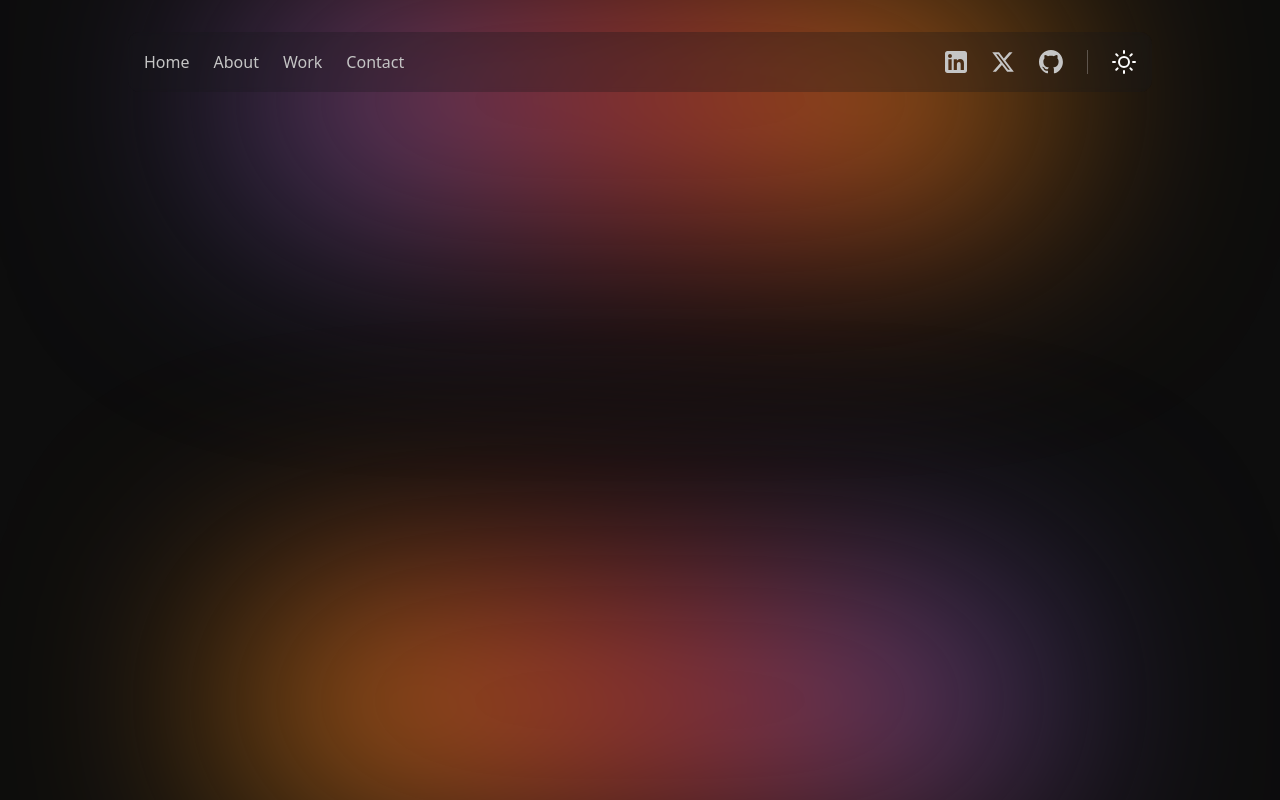
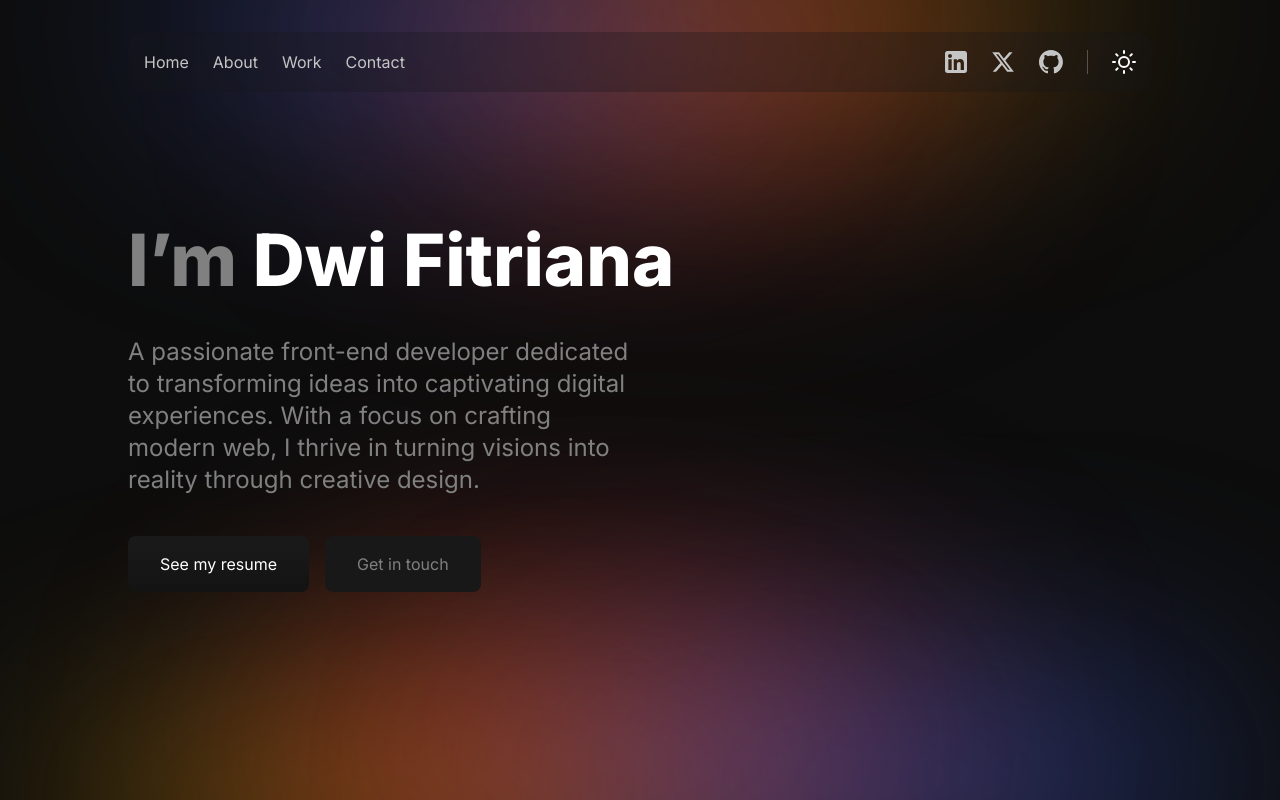
Before and after one commit to dwirizkyfitriana/portfolio, a Next.js app: page / in a window 1280 px wide. Built offline with nearby package versions, Linux system fonts and the light colour scheme.

Commit message:
feat(hero): add hero section

```diff
--- a/app/layout.tsx
+++ b/app/layout.tsx
@@ -1,4 +1,3 @@
-import BgGradientTop from '@/components/atoms/BgGradientTop'
 import Navbar from '@/components/molecules/Navbar'
 import '@/style/globals.css'
 import type { Metadata } from 'next'
@@ -12,10 +11,8 @@ export default function RootLayout({ children }: { children: React.ReactNode })
   return (
     <html lang='en'>
       <body className='dark'>
-        <BgGradientTop />
         <Navbar />
         {children}
-        <BgGradientTop position='bottom' />
       </body>
     </html>
   )
--- a/app/page.tsx
+++ b/app/page.tsx
@@ -3,7 +3,7 @@ import Hero from '@/components/organism/Hero'
 export default function Home() {
   return (
     <main className='main'>
-      {/* <Hero /> */}
+      <Hero />
     </main>
   )
 }
--- a/components/atoms/BgGradientTop.tsx
+++ /dev/null
@@ -1,9 +0,0 @@
-const BgGradientTop = ({ position }: { position?: 'bottom' }) => {
-  return (
-    <div className={`${position || ''} ellipse-container`}>
-      <div className='ellipse'></div>
-    </div>
-  )
-}
-
-export default BgGradientTop
--- a/components/organism/Hero.tsx
+++ b/components/organism/Hero.tsx
@@ -1,5 +1,25 @@
 const Hero = () => {
-  return <div>Hero</div>
+  return (
+    <div className='hero'>
+      <h1 className='md:hidden'>
+        <span>Hi 👋</span>
+      </h1>
+      <h1>
+        <span>I’m</span> Dwi Fitriana
+      </h1>
+      <p>
+        A passionate front-end developer dedicated to transforming ideas into captivating digital
+        experiences. With a focus on crafting modern web, I thrive in turning visions into reality
+        through creative design.
+      </p>
+      <div className='btn-container'>
+        <button className='btn text-white bg-gradient-dark w-full md:w-fit'>See my resume</button>
+        <button className='btn text-onyx dark:text-dark-grey bg-faint-white dark:bg-onyx w-full md:w-fit'>
+          Get in touch
+        </button>
+      </div>
+    </div>
+  )
 }
 
 export default Hero
--- a/style/globals.css
+++ b/style/globals.css
@@ -19,51 +19,22 @@
 }
 
 body {
-  @apply bg-main-white text-onyx;
+  background-image: url('/assets/images/gradient-header.svg'),
+    url('/assets/images/gradient-footer.svg');
+  background-position: center top, center bottom;
+  @apply bg-main-white text-onyx font-inter bg-no-repeat min-h-screen;
 }
 
 body.dark {
   @apply bg-black;
 }
 
-.ellipse-container {
-  @apply flex justify-center fixed w-full m-0 -z-50;
-}
-
-.bottom.ellipse-container {
-  @apply bottom-0;
-}
-
-.ellipse {
-  width: 800px;
-  height: 200px;
-  flex-shrink: 0;
-  border-radius: 598.25px;
-
-  background: linear-gradient(
-    45deg,
-    rgba(63, 100, 233, 0.9),
-    rgba(233, 63, 63, 0.9),
-    rgba(255, 184, 0, 0.9)
-  );
-  filter: blur(118.08055114746094px);
-}
-
-.bottom .ellipse {
-  background: linear-gradient(
-    45deg,
-    rgba(255, 184, 0, 0.9),
-    rgba(233, 63, 63, 0.9),
-    rgba(63, 100, 233, 0.9)
-  );
-}
-
 .navbar-container {
-  @apply flex justify-center w-full fixed mt-8 z-50;
+  @apply flex justify-center w-full z-50;
 }
 
 .navbar {
-  @apply hidden md:flex absolute p-4 justify-between items-center flex-shrink-0 rounded-xl backdrop-blur-xs bg-white-25% dark:bg-dark-navbar border-2 border-white-25% dark:border-0 text-onyx dark:text-light-grey;
+  @apply hidden md:flex fixed mt-8 p-4 justify-between items-center flex-shrink-0 rounded-xl backdrop-blur-xs bg-white-25% dark:bg-dark-navbar border-2 border-white-25% dark:border-0 text-onyx dark:text-light-grey;
   width: 1024px;
   height: 60px;
 }
@@ -80,9 +51,37 @@ body.dark {
 }
 
 .navbar-mobile {
-  @apply flex md:hidden fixed bottom-10 w-11/12 items-center justify-around bg-white-25% dark:bg-dark-navbar border-2 border-white-25% dark:border-0 text-onyx dark:text-light-grey p-2 rounded-2xl;
+  @apply flex md:hidden fixed bottom-10 w-11/12 items-center justify-around bg-white-25% dark:bg-dark-navbar border-2 border-white-25% dark:border-0 text-onyx dark:text-light-grey p-2 rounded-2xl z-50;
 }
 
 .navbar-mobile .active {
   @apply bg-black-50% dark:bg-white-10% p-2 px-3 rounded-full;
 }
+
+.main {
+  @apply flex justify-center mt-32 md:mt-56 relative;
+}
+
+.hero {
+  @apply flex w-11/12 md:w-4/5 h-96 flex-col;
+}
+
+.hero h1 {
+  @apply text-5xl md:text-7xl font-bold md:font-extrabold dark:text-white;
+}
+
+.hero h1 span {
+  @apply text-dark-grey;
+}
+
+.hero p {
+  @apply mt-5 md:mt-10 mb-5 md:mb-10 w-full md:w-4/5 lg:w-6/12 text-base md:text-2xl text-dark-grey;
+}
+
+.hero .btn-container {
+  @apply flex items-center gap-4 flex-col md:flex-row;
+}
+
+.btn {
+  @apply rounded-lg py-4 px-8;
+}
--- a/tailwind.config.ts
+++ b/tailwind.config.ts
@@ -31,15 +31,17 @@ const config: Config = {
       'light-bg': '#F6F6F6',
       'dark-navbar': 'rgba(24, 24, 29, 0.3)'
     },
+    fontFamily: {
+      inter: ['Inter', 'sans-serif']
+    },
     backdropBlur: {
       xs: '2px'
     },
     extend: {
-      fontFamily: {
-        inter: ['Inter', 'sans-serif']
-      },
       backgroundImage: {
-        'gradient-dark': 'linear-gradient(180deg, #1A1A1A 0%, #131313 100%)'
+        'gradient-dark': 'linear-gradient(180deg, #1A1A1A 0%, #131313 100%)',
+        'gradient-header': 'url("/assets/images/gradient-header.svg")',
+        'gradient-footer': 'url("/assets/images/gradient-footer.svg")'
       }
     }
   },
```
Also changed, not shown: public/assets/images/gradient-footer.svg (added), public/assets/images/gradient-header.svg (added).
